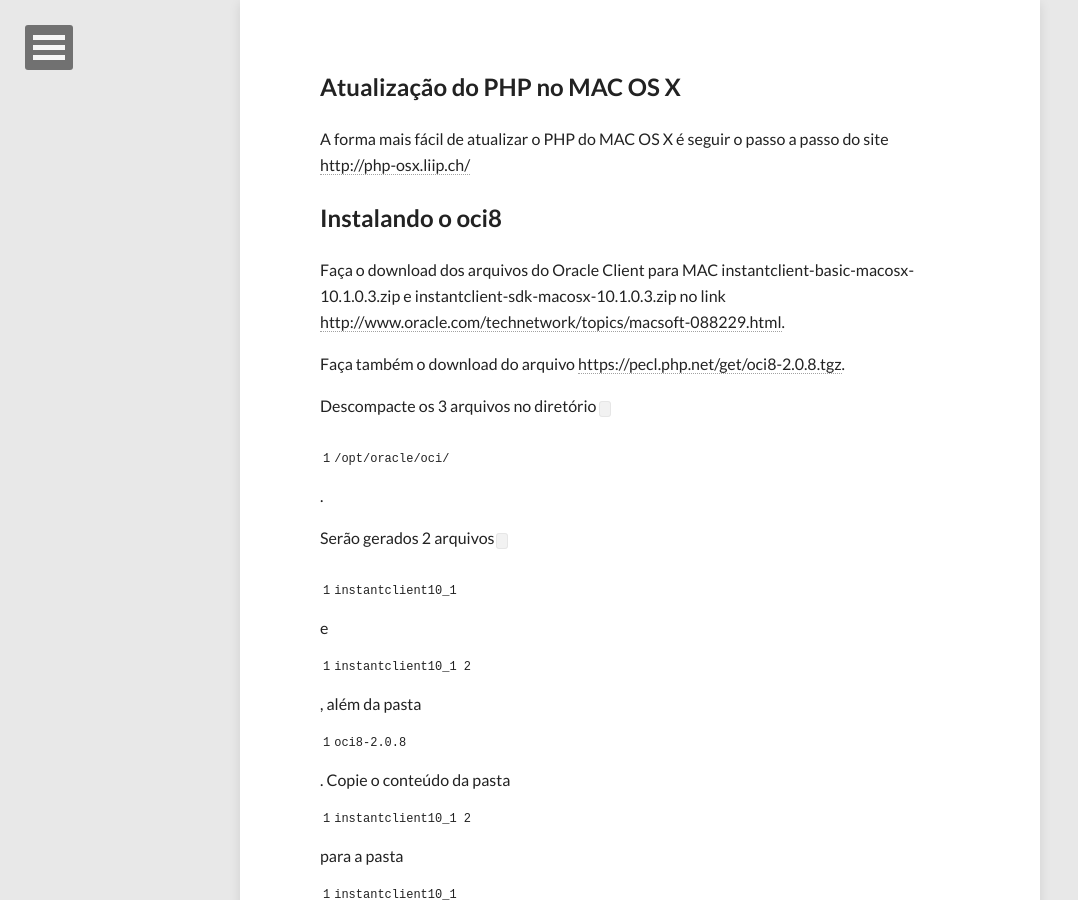
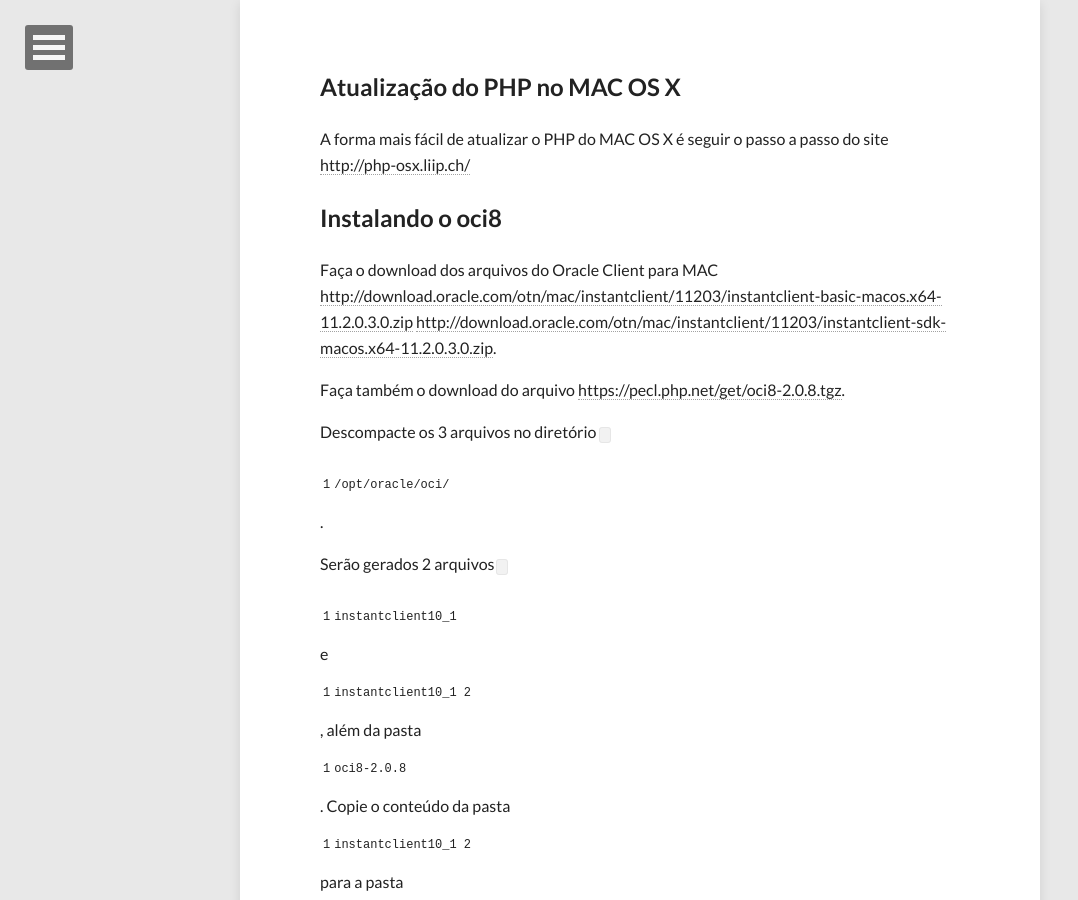
Before and after one commit to felipeneuhauss/felipeneuhauss.github.io, a Jekyll site: the page built from _posts/2015-10-28-update-php56-oci8-and-dbase-mac-os.md, in a window 1280 px wide and 900 px high, scrolled down 453 px. Shown: the whole window, without its empty margins (0-1078 px from the left). Built offline with Jekyll 4.4.1, drawn with Linux system fonts in a browser that asks for light colours; nearby versions of some CDN libraries; comment, search, counter and statistics services are not loaded.

Commit message:
Correcao do tutorial

```diff
--- a/_posts/2015-10-28-update-php56-oci8-and-dbase-mac-os.md
+++ b/_posts/2015-10-28-update-php56-oci8-and-dbase-mac-os.md
@@ -15,8 +15,8 @@ A forma mais fácil de atualizar o PHP do MAC OS X é seguir o passo a passo do
 
 ## Instalando o oci8
 
-Faça o download dos arquivos do Oracle Client para MAC instantclient-basic-macosx-10.1.0.3.zip e instantclient-sdk-macosx-10.1.0.3.zip no link
-<a href="http://www.oracle.com/technetwork/topics/macsoft-088229.html">http://www.oracle.com/technetwork/topics/macsoft-088229.html</a>.
+Faça o download dos arquivos do Oracle Client para MAC <a href="http://download.oracle.com/otn/mac/instantclient/11203/instantclient-basic-macos.x64-11.2.0.3.0.zip">http://download.oracle.com/otn/mac/instantclient/11203/instantclient-basic-macos.x64-11.2.0.3.0.zip</a>
+<a href="http://download.oracle.com/otn/mac/instantclient/11203/instantclient-sdk-macos.x64-11.2.0.3.0.zip">http://download.oracle.com/otn/mac/instantclient/11203/instantclient-sdk-macos.x64-11.2.0.3.0.zip</a>.
 
 Faça também o download do arquivo <a href="https://pecl.php.net/get/oci8-2.0.8.tgz">https://pecl.php.net/get/oci8-2.0.8.tgz</a>.
 
```
Also changed, not shown: 1 other file.
